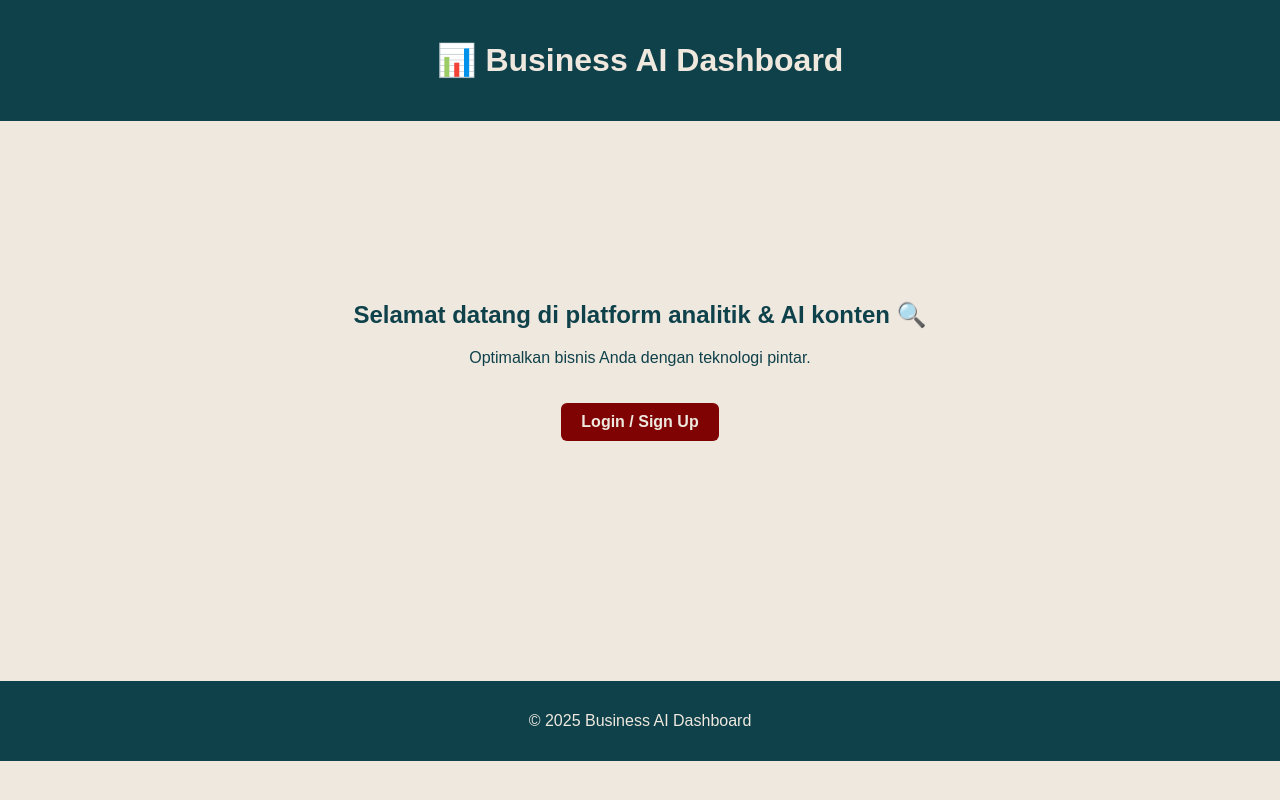
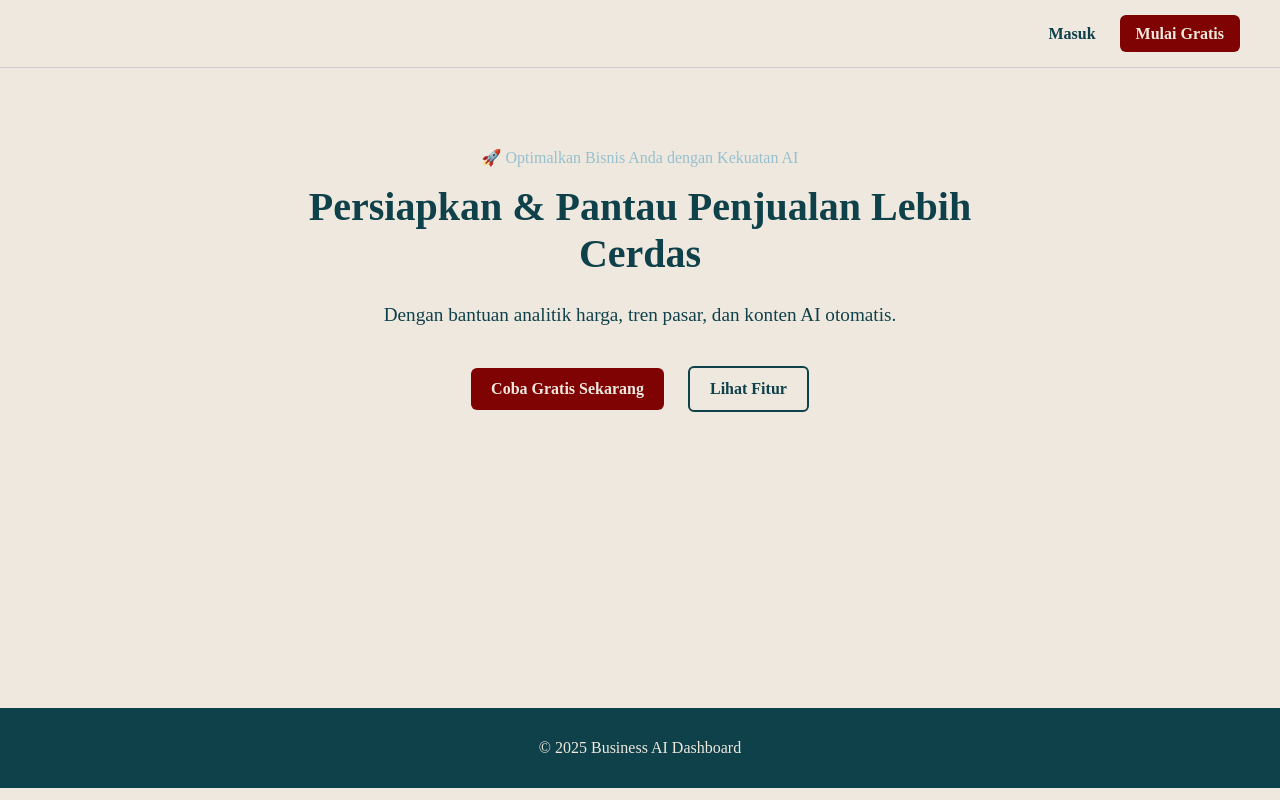
Before and after one commit to Bananaurawr/garuda, a plain HTML site: page index.html in a window 1280 px wide. Drawn offline with Linux system fonts and the light colour scheme.

Commit message:
Ini abis dirapihin lagi web nya trs ditambahin halaman signup baru sama tombol logout di dashboard

```diff
--- a/index.html
+++ b/index.html
@@ -3,20 +3,29 @@
 <head>
   <meta charset="UTF-8" />
   <meta name="viewport" content="width=device-width, initial-scale=1.0"/>
-  <title>Welcome</title>
+  <title>Business AI Platform</title>
   <link rel="stylesheet" href="styles.css">
 </head>
 <body>
-  <header>
-    <h1>📊 Business AI Dashboard</h1>
+  <header class="hero-header">
+    <div class="logo">
+      <h2 style="margin: 0;">INI NAMA APA</h2>
+    </div>
+    <div class="auth-links">
+      <a href="login.html" class="btn-link">Masuk</a>
+      <a href="login.html" class="btn-primary">Mulai Gratis</a>
+    </div>
   </header>
 
-  <main>
-    <section class="welcome-section">
-      <h2>Selamat datang di platform analitik & AI konten 🔍</h2>
-      <p>Optimalkan bisnis Anda dengan teknologi pintar.</p>
-      <a href="login.html" class="btn-primary login">Login / Sign Up</a>
-    </section>
+  <main class="hero-main">
+    <p class="tagline">🚀 Optimalkan Bisnis Anda dengan Kekuatan AI</p>
+    <h1 class="headline">Persiapkan & Pantau Penjualan Lebih Cerdas</h1>
+    <p class="subtext">Dengan bantuan analitik harga, tren pasar, dan konten AI otomatis.</p>
+
+    <div class="cta-buttons">
+      <a href="login.html" class="btn-primary">Coba Gratis Sekarang</a>
+      <a href="#features" class="btn-outline">Lihat Fitur</a>
+    </div>
   </main>
 
   <footer>
--- a/styles.css
+++ b/styles.css
@@ -8,7 +8,7 @@
 }
 
 body {
-  font-family: Arial, sans-serif;
+  font-family: nin;
   margin: 0;
   padding: 0;
   background-color: var(--color-alabaster);
@@ -96,7 +96,7 @@ footer {
   margin-top: 40px;
 }
 
-#login-section {
+#login-section, #signup-section {
   max-width: 300px;
   margin: 50px auto;
   text-align: center;
@@ -106,7 +106,7 @@ footer {
   box-shadow: 0 4px 10px rgba(0,0,0,0.1);
 }
 
-#login-form input {
+#login-form input, #signup-form input {
   display: block;
   width: 100%;
   margin-bottom: 15px;
@@ -115,7 +115,7 @@ footer {
   border: 1px solid var(--color-midnight-blue);
 }
 
-#login-form button {
+#login-form button, #signup-form button {
   background-color: var(--color-maroon);
   color: var(--color-alabaster);
   border: none;
@@ -125,7 +125,7 @@ footer {
   cursor: pointer;
 }
 
-#login-form button:hover {
+#login-form button:hover, #signup-form button:hover {
   background-color: var(--color-light-blue);
   color: var(--color-midnight-blue);
 }
@@ -154,3 +154,78 @@ footer {
   margin-top: 20vh;
   height: 40vh;
 }
+
+.hero-header {
+  background-color: var(--color-alabaster);
+  display: flex;
+  justify-content: space-between;
+  align-items: center;
+  padding: 20px 40px;
+  border-bottom: 1px solid #ccc;
+}
+
+.auth-links a {
+  margin-left: 20px;
+  text-decoration: none;
+  font-weight: bold;
+}
+
+.btn-link {
+  color: var(--color-midnight-blue);
+}
+
+.btn-primary {
+  background-color: var(--color-maroon);
+  color: var(--color-alabaster);
+  padding: 10px 16px;
+  border-radius: 6px;
+}
+
+.btn-primary:hover {
+  background-color: var(--color-light-blue);
+  color: var(--color-midnight-blue);
+}
+
+.hero-main {
+  text-align: center;
+  margin: 80px auto;
+  max-width: 720px;
+  padding: 0 20px;
+  height: 60vh;
+}
+
+.tagline {
+  font-size: 1rem;
+  color: var(--color-light-blue);
+}
+
+.headline {
+  font-size: 2.5rem;
+  color: var(--color-midnight-blue);
+  margin-top: 10px;
+}
+
+.subtext {
+  font-size: 1.2rem;
+  margin: 10px 0 30px;
+}
+
+.cta-buttons a {
+  display: inline-block;
+  margin: 10px;
+  padding: 12px 20px;
+  border-radius: 6px;
+  font-weight: bold;
+  text-decoration: none;
+}
+
+.btn-outline {
+  border: 2px solid var(--color-midnight-blue);
+  color: var(--color-midnight-blue);
+  background-color: transparent;
+}
+
+.btn-outline:hover {
+  background-color: var(--color-light-blue);
+  color: white;
+}
```
Also changed, not shown: dashboard.html (+2 -1 lines), login.html (+2 -1 lines), signup.html (added, +43 -0 lines).
